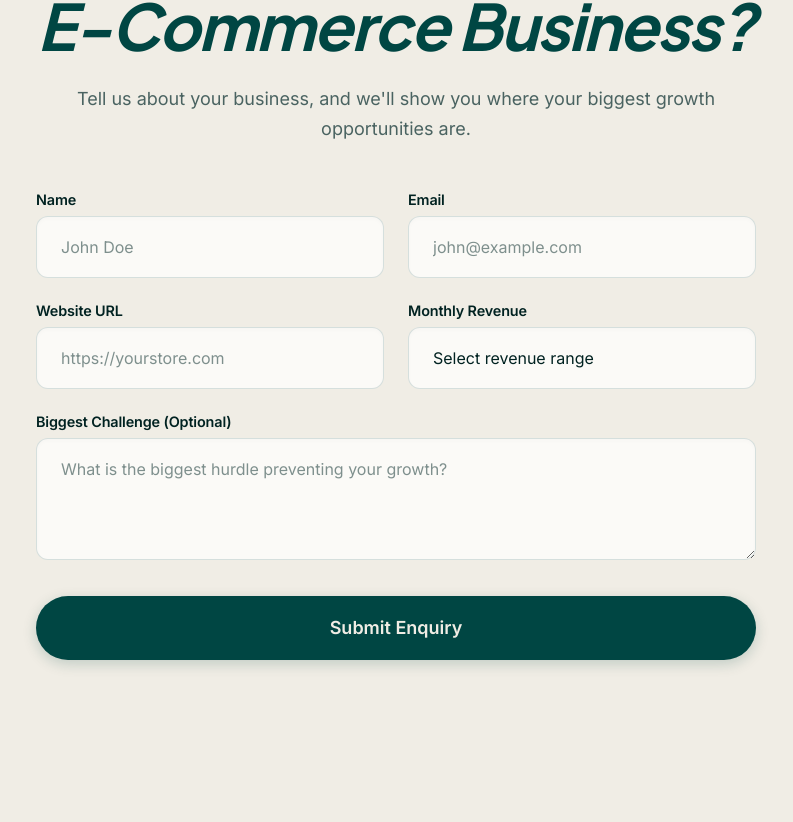
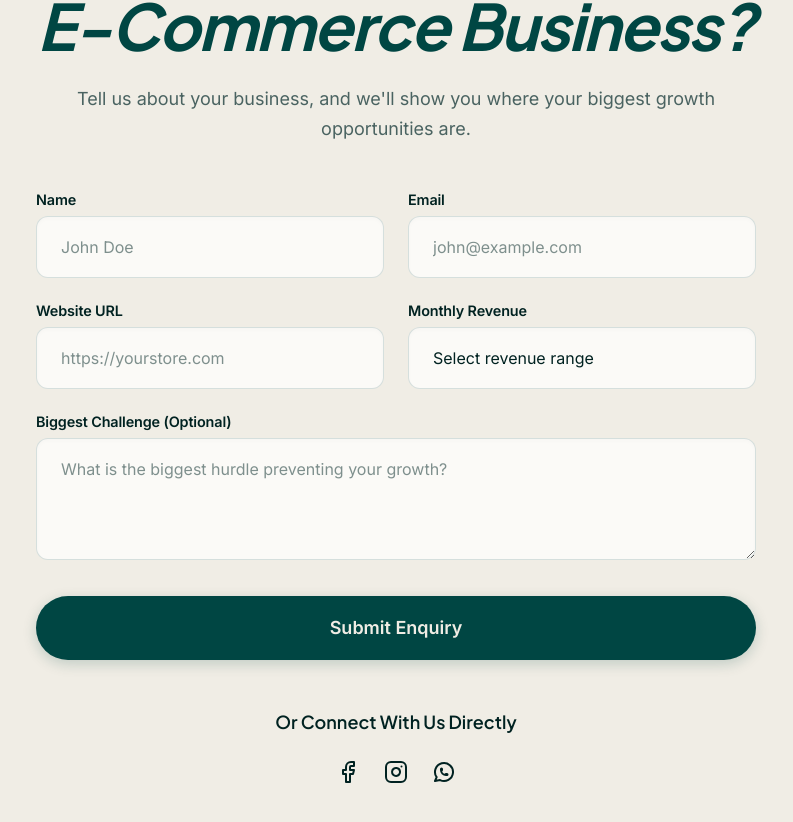
Before and after one commit to ali-zain-ai/Xelvant-site, a Next.js app: page / in a window 1280 px wide. Shown: the part 2521-3343 px from the top of the page, without its empty margins (244-1037 px from the left). Before the commit the page ends 3277 px from the top, so only its background shows below. Built offline with nearby package versions, Linux system fonts and the light colour scheme.

Commit message:
feat: add social media links below contact form

```diff
--- a/app/page.tsx
+++ b/app/page.tsx
@@ -2,7 +2,18 @@
 import { useState } from "react";import Link from "next/link";
 import Image from "next/image";
 import { motion } from "framer-motion";
-import { ArrowRight, UserX, Users, SearchX, FileBarChart, Map, Cog, ArrowLeft } from "lucide-react";
+import {
+  ArrowRight,
+  UserX,
+  Users,
+  SearchX,
+  FileBarChart,
+  Map,
+  Cog,
+  ArrowLeft,
+  Facebook,
+  Instagram
+} from "lucide-react";
 import { HandDrawnNote } from "@/components/ui/HandDrawnNote";
 
 const EASE = [0.16, 1, 0.3, 1] as const;
@@ -351,6 +362,25 @@ export default function Home() {
                 </button>
               </form>
             )}
+
+            {/* Social Media Links */}
+            <div className="mt-12 pt-8 border-t border-[var(--border)] text-center">
+              <h3 className="font-display text-lg mb-6" style={{ fontWeight: 600, color: "var(--foreground)" }}>Or Connect With Us Directly</h3>
+              <div className="flex items-center justify-center gap-6">
+                <a href="https://www.facebook.com/share/1EYLAkwSYE/" target="_blank" rel="noopener noreferrer" className="p-3 rounded-full border border-[var(--border)] hover:bg-[var(--primary)] hover:text-white transition-all duration-300 group">
+                  <Facebook size={24} className="group-hover:scale-110 transition-transform duration-300" />
+                </a>
+                <a href="https://www.instagram.com/xelvant.dev?igsh=MWxnNWN5d3E0NWx2cA==&utm_source=ig_contact_invite" target="_blank" rel="noopener noreferrer" className="p-3 rounded-full border border-[var(--border)] hover:bg-[var(--primary)] hover:text-white transition-all duration-300 group">
+                  <Instagram size={24} className="group-hover:scale-110 transition-transform duration-300" />
+                </a>
+                <a href="#" onClick={(e) => {e.preventDefault(); alert('Please provide your WhatsApp number so we can link it!');}} className="p-3 rounded-full border border-[var(--border)] hover:bg-[var(--primary)] hover:text-white transition-all duration-300 group" title="WhatsApp">
+                  <svg width="24" height="24" viewBox="0 0 24 24" fill="none" stroke="currentColor" strokeWidth="2" strokeLinecap="round" strokeLinejoin="round" className="group-hover:scale-110 transition-transform duration-300">
+                    <path d="M3 21l1.65-3.8a9 9 0 1 1 3.4 2.9L3 21" />
+                    <path d="M9 10a.5.5 0 0 0 1 0V9a.5.5 0 0 0-1 0v1a5 5 0 0 0 5 5h1a.5.5 0 0 0 0-1h-1a.5.5 0 0 0 0 1" />
+                  </svg>
+                </a>
+              </div>
+            </div>
           </motion.div>
         </div>
       </section>
```
